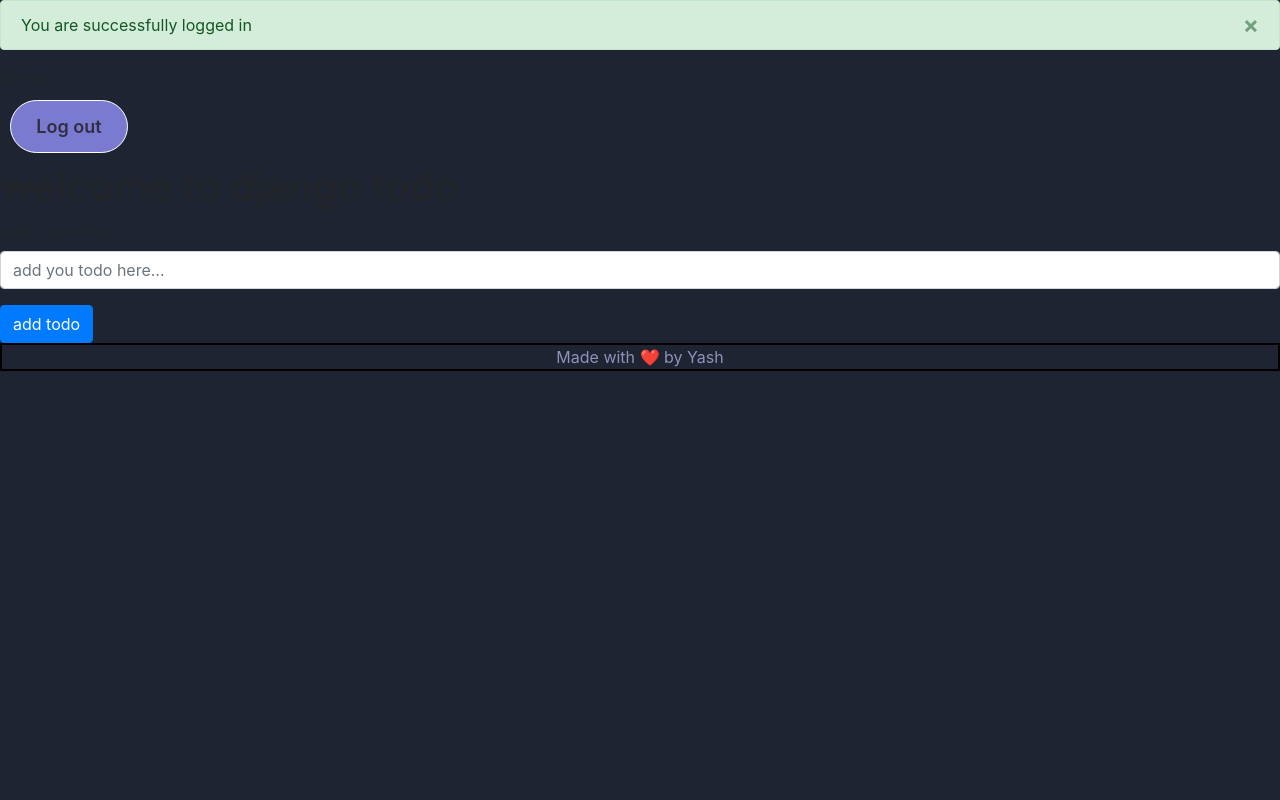
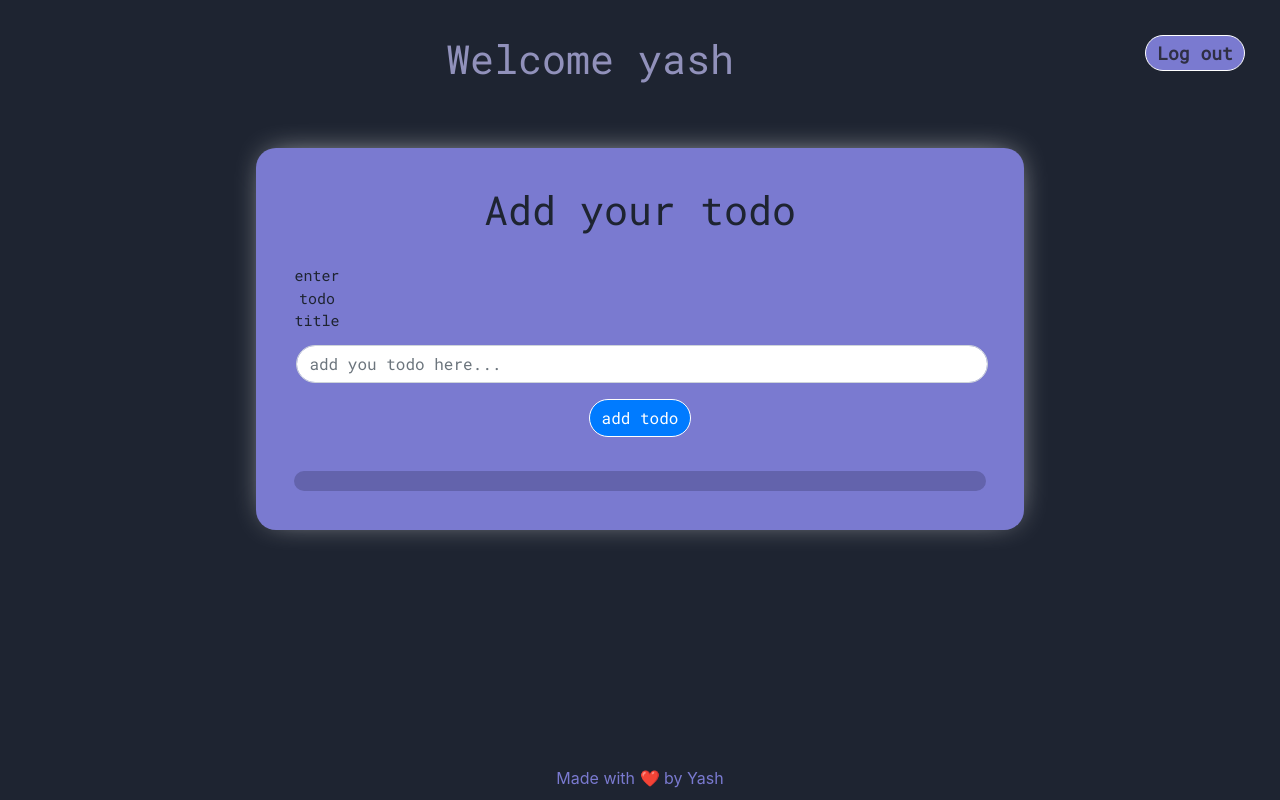
Before and after one commit to Yash12169/todo-django-backend, a Django app: page / in a window 1280 px wide. Run offline with Django 4.2, Linux system fonts and the light colour scheme; a user stored in the database is signed in; data comes from the database, SQL or seed files in the repository; both versions use the stored data as it was after the commit.

Commit message:
finished frontend

```diff
--- a/todo_app/templates/base.html
+++ b/todo_app/templates/base.html
@@ -1,12 +1,15 @@
 <!DOCTYPE html>
 <html lang="en">
-
   <head>
     <meta charset="UTF-8" />
     <meta name="viewport" content="width=device-width, initial-scale=1.0" />
     <title>TodoList</title>
     {% load static %}
-    <link rel="shortcut icon" href="{% static 'favicon.webp' %}" type="image/x-icon">
+    <link
+      rel="shortcut icon"
+      href="{% static 'favicon.webp' %}"
+      type="image/x-icon"
+    />
     <link
       rel="stylesheet"
       href="https://cdn.jsdelivr.net/npm/bootstrap@4.3.1/dist/css/bootstrap.min.css"
@@ -28,26 +31,29 @@
       integrity="sha384-JjSmVgyd0p3pXB1rRibZUAYoIIy6OrQ6VrjIEaFf/nJGzIxFDsf4x0xIM+B07jRM"
       crossorigin="anonymous"
     ></script>
-    <link rel="preconnect" href="https://fonts.googleapis.com">
-<link rel="preconnect" href="https://fonts.gstatic.com" crossorigin>
-<link href="https://fonts.googleapis.com/css2?family=Roboto+Mono&display=swap" rel="stylesheet">
+    <link rel="preconnect" href="https://fonts.googleapis.com" />
+    <link rel="preconnect" href="https://fonts.gstatic.com" crossorigin />
+    <link
+      href="https://fonts.googleapis.com/css2?family=Roboto+Mono&display=swap"
+      rel="stylesheet"
+    />
     <style>
       .head {
         text-align: center;
         color: #9191bb;
-        margin-top:190px;
+        margin-top: 50px;
         margin-bottom: 50px;
         font-size: 32px;
-        font-family: 'Roboto Mono', monospace;
+        font-family: "Roboto Mono", monospace;
       }
-      .head h1{
+      .head h1 {
         font-size: 82px;
       }
       .container {
         display: flex;
         justify-content: center;
         align-items: center;
-        font-family: 'Roboto Mono', monospace;
+        font-family: "Roboto Mono", monospace;
       }
       body {
         background-color: #1e2431;
@@ -63,24 +69,183 @@
         align-items: center;
         background-color: #7a7ad0;
         color: #2f2f43;
-        font-weight:600;
+        font-weight: 600;
         font-size: 18px;
-
       }
-      .butt:hover{
+      .butt:hover {
         text-decoration: none;
         color: #2f2f43;
         background-color: #6b6bb7;
-        border: 1px ;
+        border: 1px;
       }
-      footer{
+      .form-control {
+        border-radius: 20px;
+        color: #2f2f43;
+        width: 400px;
+      }
+      .head1{
+        margin-bottom: 30px;
+      }
+      .signcont {
         display: flex;
-        margin: auto;
+        background-color: #1e2431;
         justify-content: center;
-        align-items:flex-end;
-        color: #9191bb;
-        border: 2px solid black;
+        margin-top: 30px;
+        margin-bottom: 30px;
+        font-family: "Roboto Mono", monospace;
       }
+      .block {
+        background-color: #7a7ad0;
+        display: inline-block;
+        border-radius: 20px;
+        padding: 15px;
+        font-weight: 500;
+        box-shadow: 1px -2px 32px -13px whitesmoke;
+      }
+      .butt1 {
+        background-color: #0d6efd;
+        border-radius: 20px;
+        width: 100%;
+        border: 1px solid white;
+        font-weight: 500;
+        height: 32px;
+        color: white;
+      }
+      .big {
+        margin-bottom: 30px;
+        display: flex;
+        background-color: #1e2431;
+        justify-content: center;
+        margin-top: 30px;
+        font-family: "Roboto Mono", monospace;
+      }
+      .small {
+        background-color: #7a7ad0;
+        display: inline-block;
+        border-radius: 20px;
+        padding: 15px;
+        font-weight: 500;
+        box-shadow: 1px -2px 32px -13px whitesmoke;
+        font-size: 15px;
+      }
+      body {
+        display: flex;
+        flex-direction: column;
+        min-height: 100vh;
+      }
+      .footer {
+        background-color: #1e2431;
+        padding: 10px;
+        text-align: center;
+        margin-top: auto;
+        color: #7a7ad0;
+      }
+      .index{
+        color:#9191bb ;
+        display: flex;
+        justify-content: center;
+        flex-direction:column;
+        font-family: "Roboto Mono", monospace;
+      }
+      .lhead{
+        display: flex;
+        width: 100%;
+        padding: 35px;
+        justify-content: flex-end;
+        text-align: center;
+
+        justify-content: space-between;
+      }
+      .buti{
+        height: 36px;
+        width: 100px;
+        border: 1px solid white;
+        border-radius: 28px;
+        display: flex;
+        justify-content: center;
+        align-items: center;
+        background-color: #7a7ad0;
+        color: #2f2f43;
+        font-weight: 600;
+        font-size: 18px;
+        margin-left: 0 auto;
+
+      }
+      .f1{
+        margin-bottom: 30px;
+        display: flex;
+        background-color: #1e2431;
+        justify-content: center;
+        margin-top: 30px;
+        font-family: "Roboto Mono", monospace;
+      }
+      .btn{
+        border-radius: 20px;
+      }
+
+      .ib1{
+        background-color: #7a7ad0;
+        display: inline-block;
+        border-radius: 20px;
+        padding: 15px;
+        font-weight: 500;
+        font-size: 15px;
+        color: #1e2431;
+        width: 60%;
+        text-align: center;
+        padding: 3%;
+        box-shadow: 1px -2px 32px -13px whitesmoke;
+      }
+      .search{
+        margin: 5px 2px;
+        width: 100%;
+
+      }
+      .s{
+        margin-right: 656px;
+        font-weight: 500;
+      }
+      .buta{
+        margin: 0 auto;
+        flex-grow: 1;
+      }
+      .buti:hover{
+
+        text-decoration: none;
+        color: #2f2f43;
+        background-color: #6b6bb7;
+        border: 1px;
+      }
+
+      .container1{
+          background-color:#6363ac ;
+          display:flex;
+          justify-content: space-evenly;
+          border-radius: 20px;
+          padding: 10px;
+          font-weight: 600;
+          flex-direction: column;
+
+      }
+      tr.cont2{
+
+        margin: 10px;
+        display: flex;
+        justify-content: space-between;
+      }
+      .butt3{
+        margin-bottom: 5%;
+        border: 1px solid white;
+      }
+      .butt2{
+
+        margin-left: auto;
+      }
+      @media (max-height: 30px) {
+            .container{
+              background-color:#000000 ;
+            }
+          }
     </style>
   </head>
   <body>
@@ -99,13 +264,8 @@
         <a class="butt" type="submit" href="/sign-in"> Log in </a>
       </form>
     </div>
-    {% endif %}
-    {% block content %} {% endblock content %}
+    {% endif %} {% block content %} {% endblock content %}
 
-
-
-    <footer>
-      Made with ❤️ by Yash
-    </footer>
+    <footer class="footer">Made with ❤️ by Yash</footer>
   </body>
 </html>
--- a/todo_app/templates/index.html
+++ b/todo_app/templates/index.html
@@ -1,47 +1,47 @@
-{% extends 'base.html' %} {% block content %} {{message}}
-{% if request.user.is_authenticated %}
-<div class="alert alert-success alert-dismissible fade show" role="alert">
-  You are successfully logged in
-  <button type="button" class="close" data-dismiss="alert" aria-label="Close">
-    <span aria-hidden="true">&times;</span>
-  </button>
+{% extends 'base.html' %} {% block content %}
+<div class="index">
+  {{message}} {% if request.user.is_authenticated %}
+
+  <div class="lhead">
+    <h1 class="buta">Welcome {{request.user.username}}</h1>
+    <a class="buti" type="submit" href="/sign-out"> Log out </a>
   </div>
-    hi {{request.user.username}}
-    <a
-      class="butt"
-      type="submit"
-      href="/sign-out"
-    >
-      Log out
-    </a>
+
   <!-- todo main matter -->
-<h1>welcome to django todo</h1>
+  <div class="f1">
+    <div class="ib1">
+      <h1 class="head1">Add your todo</h1>
 
       <form action="{% url 'create_todo_view' %}" method="POST">
         {% csrf_token %}
         <div class="form-group">
-    <label for="todotitle">enter todo title</label>
+          <label for="todotitle" class="s">enter todo title</label>
           <input
             type="text"
-      class="form-control"
+            class="form-control search"
             id="todotitle"
             name="todotitle"
             placeholder="add you todo here..."
+            required
           />
         </div>
-  <button type="submit" class="btn btn-primary">add todo</button>
+        <button type="submit" class="btn btn-primary butt3">add todo</button>
       </form>
-
+      <div class="container1">
       <table>
         <tbody>
           {% for todo in todo_list %}
-    <tr>
-      <td>{{todo.title}}</td>
+
+
+              <tr class="cont2">
+                <td class="loop">{{todo.title}}</td>
                 <td>
                   <form method="POST" action="{% url 'delete_todo_view' %}">
                     {% csrf_token %}
-        <input type="hidden" name="todo_id" value="{{ todo.id }}">
-        <button type="submit" class="btn btn-danger">Delete</button>
+                    <input type="hidden" name="todo_id" value="{{ todo.id }}" />
+                    <button type="submit" class="btn btn-danger butt2">
+                      Delete
+                    </button>
                   </form>
                 </td>
               </tr>
@@ -49,18 +49,22 @@
           {%endfor%}
         </tbody>
       </table>
-
+    </div>
       {% else %}
       <div class="alert alert-warning alert-dismissible fade show" role="alert">
         You need to be logged in
-  <button type="button" class="close" data-dismiss="alert" aria-label="Close">
+        <button
+          type="button"
+          class="close"
+          data-dismiss="alert"
+          aria-label="Close"
+        >
           <span aria-hidden="true">&times;</span>
         </button>
-
-</div>
-<div class="head">
-  <h1>Welcome to TodoList</h1>
-  <p>Sign up or Log in to continue</p>
       </div>
       {% endif %}
-{% endblock content %}
+    </div>
+  </div>
+</div>
+
+{% endblock %}
```
Also changed, not shown: todo_app/templates/signin.html (+8 -4 lines), todo_app/templates/signup.html (+9 -6 lines), db.sqlite3, 1 other file. Lines whose indentation alone changed are shown as unchanged.
